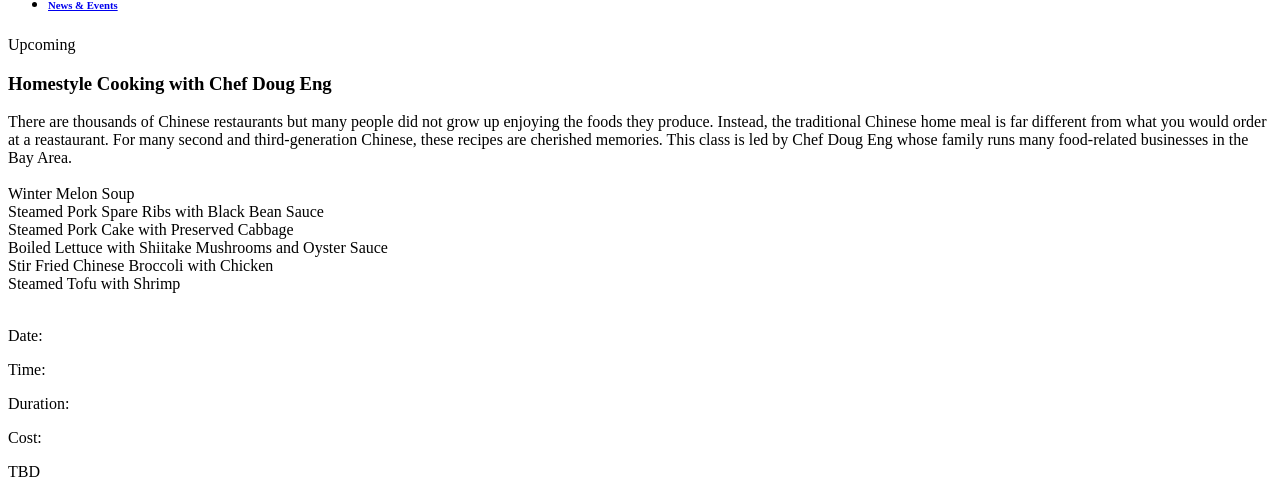
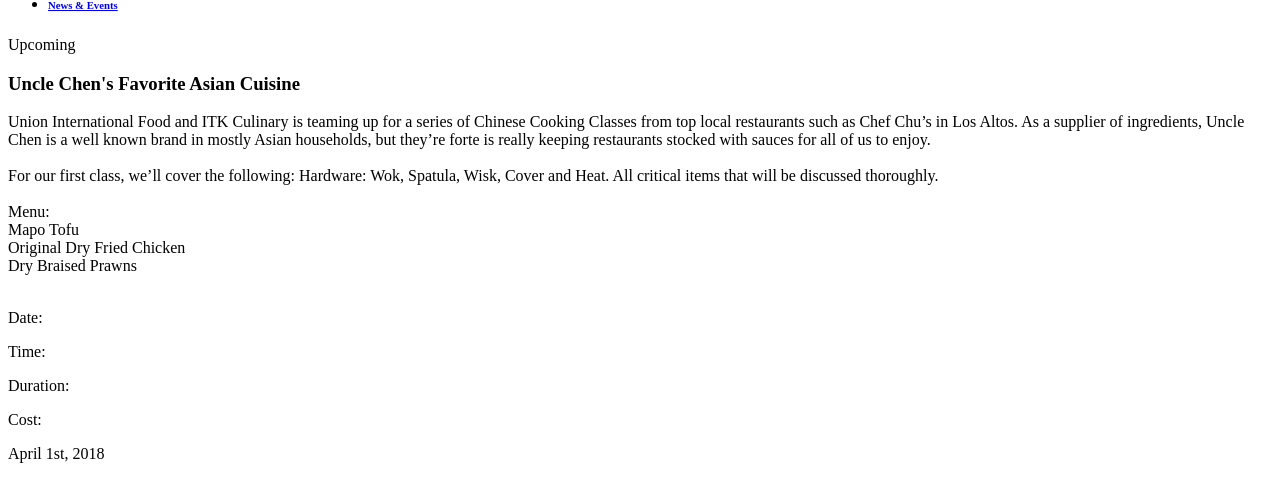
Before and after one commit to anjiren/UncleChenWebsite, a React app: page /news-and-events in a window 1280 px wide. Shown: the part 465-945 px from the top of the page. Built offline with nearby package versions, Linux system fonts and the light colour scheme; the HTML template or start-up script is replaced by a standard one.

Commit message:
Update Dong Eng event details

```diff
--- a/src/components/NewsAndEventsPage.js
+++ b/src/components/NewsAndEventsPage.js
@@ -4,21 +4,20 @@
   const events = [ 'homestyle-cooking-doug-eng' ];
   const eventDetails = {
     'homestyle-cooking-doug-eng': {
-      title: 'Homestyle Cooking with Chef Doug Eng',
-      description: `
-      There are thousands of Chinese restaurants but many people did not grow up enjoying the foods they produce. Instead, the traditional Chinese home meal is far different from what you would order at a reastaurant. For many second and third-generation Chinese, these recipes are cherished memories. This class is led by Chef Doug Eng whose family runs many food-related businesses in the Bay Area.
+      title: `Uncle Chen's Favorite Asian Cuisine`,
+      description: `Union International Food and ITK Culinary is teaming up for a series of Chinese Cooking Classes from top local restaurants such as Chef Chu’s in Los Altos.  As a supplier of ingredients, Uncle Chen is a well known brand in mostly Asian households, but they’re forte is really keeping restaurants stocked with sauces for all of us to enjoy.
       \n
-      Winter Melon Soup\n
-      Steamed Pork Spare Ribs with Black Bean Sauce\n
-      Steamed Pork Cake with Preserved Cabbage\n
-      Boiled Lettuce with Shiitake Mushrooms and Oyster Sauce\n
-      Stir Fried Chinese Broccoli with Chicken\n
-      Steamed Tofu with Shrimp\n
+      For our first class, we’ll cover the following: Hardware: Wok, Spatula, Wisk, Cover and Heat. All critical items that will be discussed thoroughly.
+      \n
+      Menu:\n
+      Mapo Tofu\n
+      Original Dry Fried Chicken\n
+      Dry Braised Prawns\n
     `,
-      date: 'TBD',
-      time: '3pm',
+      date: 'April 1st, 2018',
+      time: '10am',
       duration: 'About 3 hours',
-      cost: '$125',
+      cost: '$128',
       url: 'http://itkculinary.com/classes-workshops/uncle-chens-favorite-asian-cuisine/',
     }
   };
```
